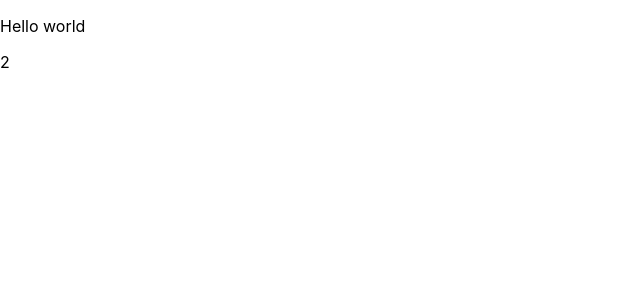
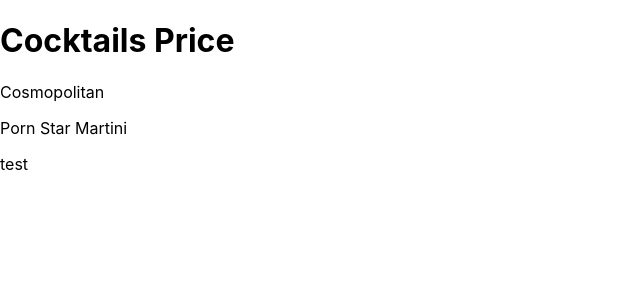
Before and after one commit to flaviusbohaciuc/cocktail-price, a React (Create React App) app: page / in a window 1280 px wide. Shown: the top 300 px of the page, without its empty margins (0-640 px from the left). Built offline with nearby package versions, Linux system fonts and the light colour scheme; data requests are answered from the project's data file.

Commit message:
initialize add-cocktail, update title and use prettier now

```diff
--- a/src/App.js
+++ b/src/App.js
@@ -5,7 +5,7 @@ class App extends Component {
 	render() {
 		return (
 			<div className="App">
-        <p>Hello world</p>
+				<h1>Cocktails Price</h1>
 				<Cocktail />
 			</div>
 		);
--- /dev/null
+++ b/src/component/cocktail/add-cocktail/add-cocktail.jsx
@@ -0,0 +1,9 @@
+import React, { Component } from 'react';
+
+class AddCocktail extends Component {
+	render() {
+		return <p>test</p>;
+	}
+}
+
+export default AddCocktail;
--- /dev/null
+++ b/src/component/cocktail/add-cocktail/index.jsx
@@ -0,0 +1,2 @@
+import AddCocktail from './add-cocktail';
+export default AddCocktail;
--- a/src/component/cocktail/cocktail.jsx
+++ b/src/component/cocktail/cocktail.jsx
@@ -1,26 +1,25 @@
 import React, { Component } from 'react';
+import AddCocktail from './add-cocktail';
 import axios from 'axios';
 
 const BASE_URL = 'http://localhost:3535/';
 
-class Cocktail extends Component{
+class Cocktail extends Component {
 	state = {
 		cocktail: []
-    }
+	};
 
 	async getCocktail() {
-        let {data} = await axios.get(`${BASE_URL}cocktail`)
-        this.setState({cocktail: data})
+		let { data } = await axios.get(`${BASE_URL}cocktail`);
+		this.setState({ cocktail: data });
 	}
 
 	componentDidMount() {
-        this.getCocktail()
+		this.getCocktail();
 	}
 
 	render() {
-        return(
-            <p>{this.state.cocktail.length}</p>
-        )
+		return [ <div>{this.state.cocktail.map((cocktail) => <p>{cocktail.name}</p>)}</div>, <AddCocktail /> ];
 	}
 }
 
```
Lines whose indentation alone changed are shown as unchanged.
